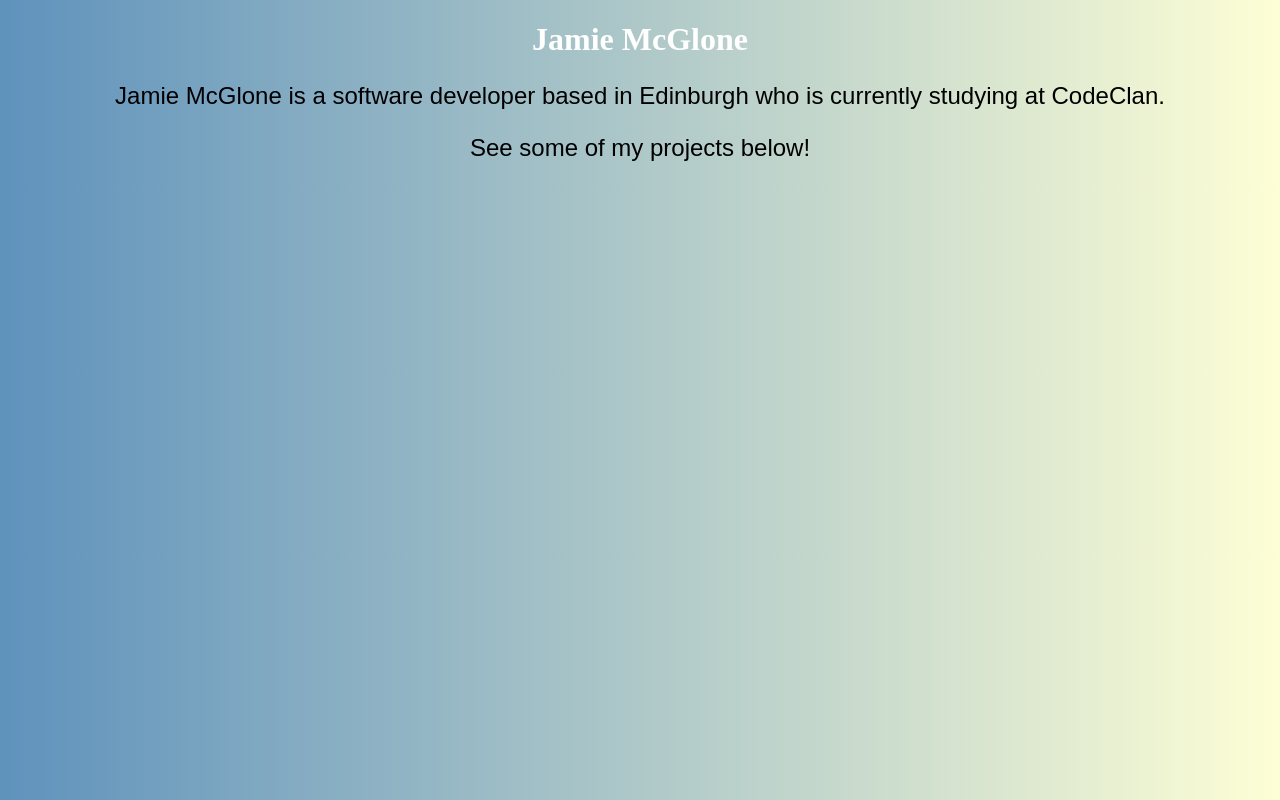
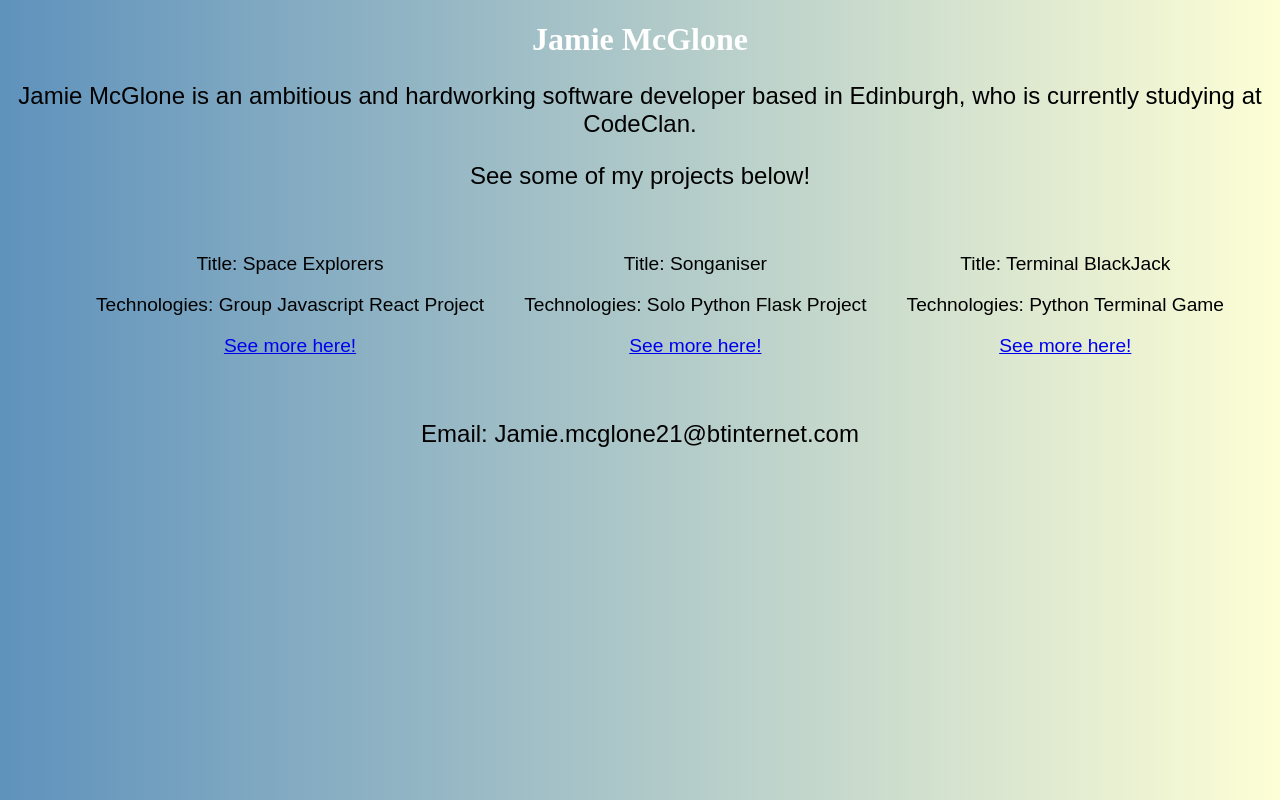
Before and after one commit to jamiemcglone/Portfolio, a React (Create React App) app: page /projects in a window 1280 px wide. Built offline with nearby package versions, Linux system fonts and the light colour scheme.

Commit message:
Further updates to the projects and contact sections

```diff
--- a/src/components/About.js
+++ b/src/components/About.js
@@ -5,7 +5,7 @@ const About = () => {
     return(
         <>
         <Paragraph>
-            Jamie McGlone is a software developer based in Edinburgh who is currently studying at CodeClan.
+            Jamie McGlone is an ambitious and hardworking software developer based in Edinburgh, who is currently studying at CodeClan.
         </Paragraph>
         </>
     )
--- a/src/components/Contact.js
+++ b/src/components/Contact.js
@@ -1,15 +1,11 @@
 import React from "react";
-import styled from "styled-components";
+import { Paragraph } from "./StyledComponents";
+
 const Contact = () => {
     return(
-        <Title>Jamie McGlone</Title>
+        <Paragraph>Email: Jamie.mcglone21@btinternet.com</Paragraph>
     )
 }
 
-const Title = styled.h1`
-    text-align: center;
-    font-family: "futura";
-    background-color: aliceblue;
-`
 
 export default Contact;
--- a/src/components/Projects.js
+++ b/src/components/Projects.js
@@ -1,9 +1,44 @@
 import React from "react";
-import { Paragraph } from "./StyledComponents.js";
+import { Paragraph, ProjectsListItem, ProjectsListContainer } from "./StyledComponents.js";
 
 const Projects = () => {
+    const allProjects = [
+                    {
+                        title: "Space Explorers",
+                        type: "Group Javascript React Project",
+                        url: "https://github.com/treneff/space_explorers"
+                    },
+                    {
+                        title: "Songaniser",
+                        type: "Solo Python Flask Project",
+                        url: "https://github.com/jamiemcglone/Songaniser-Project"
+                    },
+                    {
+                        title: "Terminal BlackJack",
+                        type: "Python Terminal Game",
+                        url: "https://replit.com/@jwm2108/Blackjack-Terminal-Game#main.py"
+                    }
+]
+
+    const ProjectList = allProjects.map((project) => {
+            return(
+                <ProjectsListItem>
+                    <p>Title: {project.title}</p>
+                    <p>Technologies: {project.type}</p>
+                    <p><a href={project.url} target="_blank">See more here!</a></p>
+
+                </ProjectsListItem>
+            )
+        })
+
+
     return(
+        <>
         <Paragraph>See some of my projects below!</Paragraph>
+        <ProjectsListContainer>
+                {ProjectList}
+        </ProjectsListContainer>
+        </>
     )
 }
 
--- a/src/components/StyledComponents.js
+++ b/src/components/StyledComponents.js
@@ -7,3 +7,17 @@ font-family: 'futura', sans-serif;
 font-size: 1.5rem;
 
 `
+
+export const ProjectsListItem = styled.ul`
+    text-align: center;
+    color: black;
+    font-family: 'futura', sans-serif;
+    font-size: 1.2rem;
+    list-style: none;
+    `
+export const ProjectsListContainer = styled.div`
+    display: flex;
+    justify-content: center;
+    flex-direction: row;
+    flex-wrap: wrap;
+`
--- a/src/containers/PortfolioContainer.js
+++ b/src/containers/PortfolioContainer.js
@@ -2,6 +2,7 @@ import Portfolio from "../components/PortfolioHome";
 import About from "../components/About";
 import "./PortfolioContainer.css"
 import Projects from "../components/Projects";
+import Contact from "../components/Contact";
 
 const PortfolioContainer = () => {
 
@@ -10,6 +11,7 @@ const PortfolioContainer = () => {
             <Portfolio />
             <About />
             <Projects />
+            <Contact />
         </>
     )
 }
```
